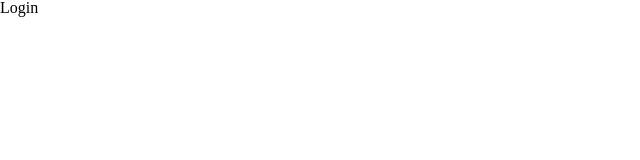
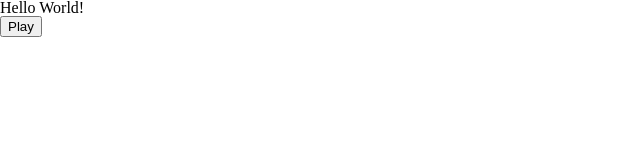
Before and after one commit to JB0129/Downtime, a React (Create React App) app in the folder client/: page / in a window 1280 px wide. Shown: the top 160 px of the page, without its empty margins (0-640 px from the left). Built offline with nearby package versions, Linux system fonts and the light colour scheme.

Commit message:
route 설정

```diff
--- /dev/null
+++ b/client/src/pages/Home.tsx
@@ -0,0 +1,15 @@
+import React from "react";
+import { useNavigate } from "react-router-dom";
+
+const Home: React.FC = () => {
+  const navigate = useNavigate();
+
+  return (
+    <div>
+      <div>Hello World!</div>
+      <button onClick={() => navigate("/main")}>Play</button>
+    </div>
+  );
+};
+
+export default Home;
--- a/client/src/pages/Login.tsx
+++ b/client/src/pages/Login.tsx
@@ -1,7 +1,11 @@
 import React from "react";
 
 const Login: React.FC = () => {
-  return <>Login</>;
+  return (
+    <div>
+      <div>LoginForm</div>
+    </div>
+  );
 };
 
 export default Login;
--- /dev/null
+++ b/client/src/pages/Main.tsx
@@ -0,0 +1,20 @@
+import React from "react";
+import { useNavigate } from "react-router-dom";
+
+const Main: React.FC = () => {
+  const navigate = useNavigate();
+
+  return (
+    <div>
+      <div>Choose game you want!</div>
+      <button onClick={() => navigate("/wordle")}>Wordle</button>
+      <button onClick={() => navigate("/none")}>none</button>
+      <button onClick={() => navigate("/none")}>none</button>
+      <button onClick={() => navigate("/none")}>none</button>
+      <button onClick={() => navigate("/none")}>none</button>
+      <button onClick={() => navigate("/none")}>none</button>
+    </div>
+  );
+};
+
+export default Main;
```
Also changed, not shown: client/src/App.tsx (+17 -13 lines).
